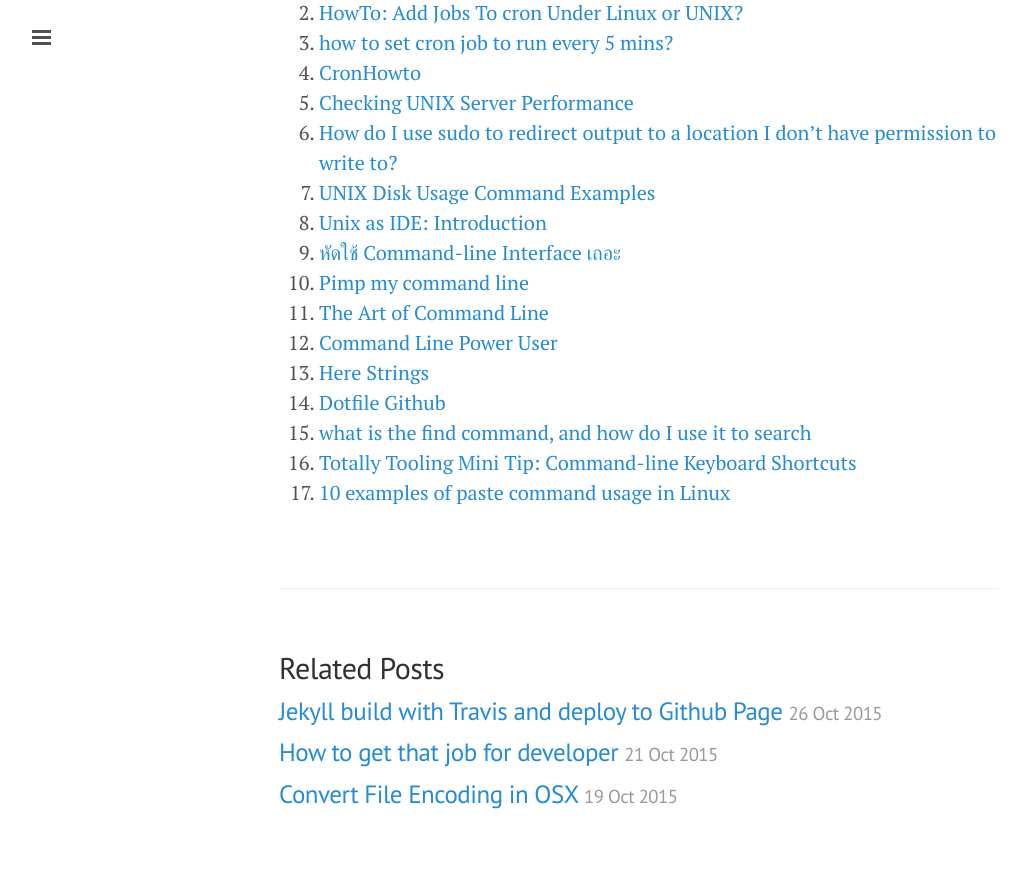
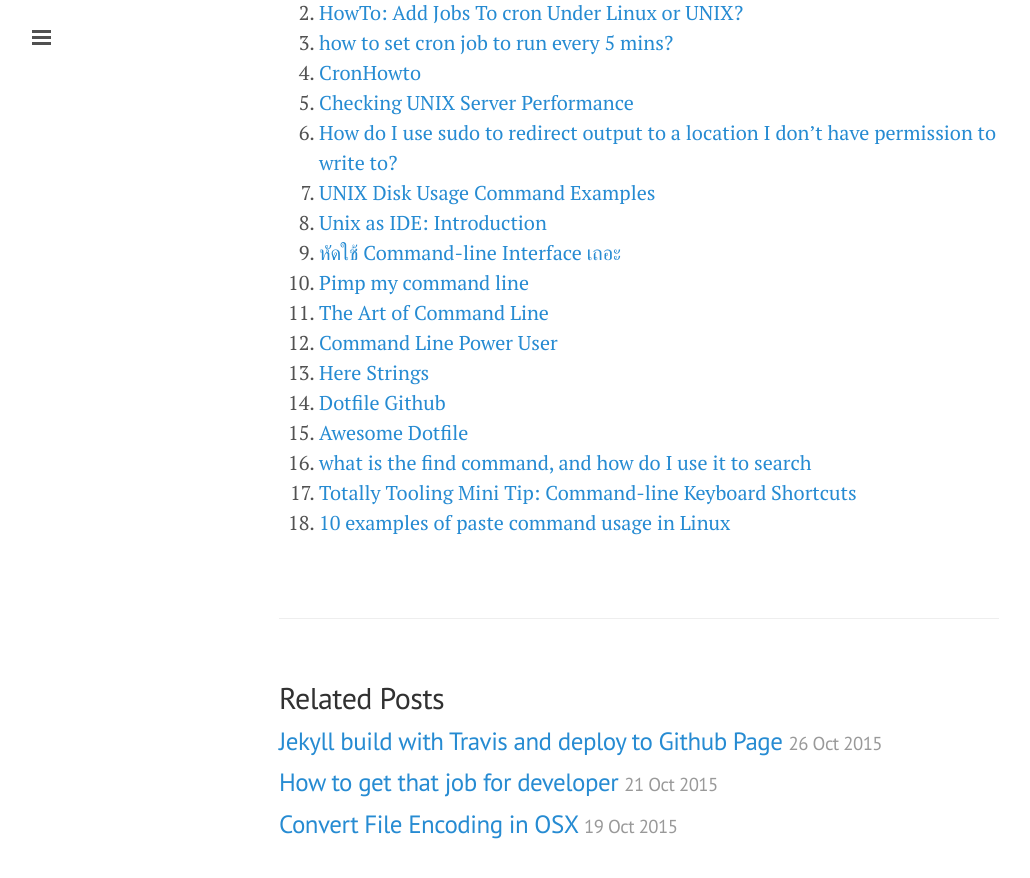
Before and after one commit to ibotdotout/ibotdotout.github.io, a Jekyll site: the page built from _posts/2014-06-27-unix.md, in a window 1280 px wide and 900 px high, scrolled down 6554 px. Shown: the top 878 px of the window, without its empty margins (1-1031 px from the left). Built offline with Jekyll 4.4.1, drawn with Linux system fonts in a browser that asks for light colours; nearby versions of some CDN libraries; Markdown is read by kramdown in place of the engine named in the settings.

Commit message:
Update Awesome Dotfile

```diff
--- a/_posts/2014-06-27-unix.md
+++ b/_posts/2014-06-27-unix.md
@@ -292,6 +292,7 @@ file.py
 14. [Command Line Power User](https://www.youtube.com/playlist?list=PLu8EoSxDXHP7tXPJp5ZmUpuT7sFvrswzf)
 15. [Here Strings](http://linux.die.net/abs-guide/x15683.html)
 16. [Dotfile Github](http://dotfiles.github.io)
+17. [Awesome Dotfile](https://github.com/msanders/cider)
 17. [what is the find command, and how do I use it to search](https://kb.iu.edu/d/admm)
 18. [Totally Tooling Mini Tip: Command-line Keyboard Shortcuts](https://www.youtube.com/watch?v=ND-W4e-pqMo)
 11. [10 examples of paste command usage in Linux](http://www.theunixschool.com/2012/07/10-examples-of-paste-command-usage-in.html)
```
